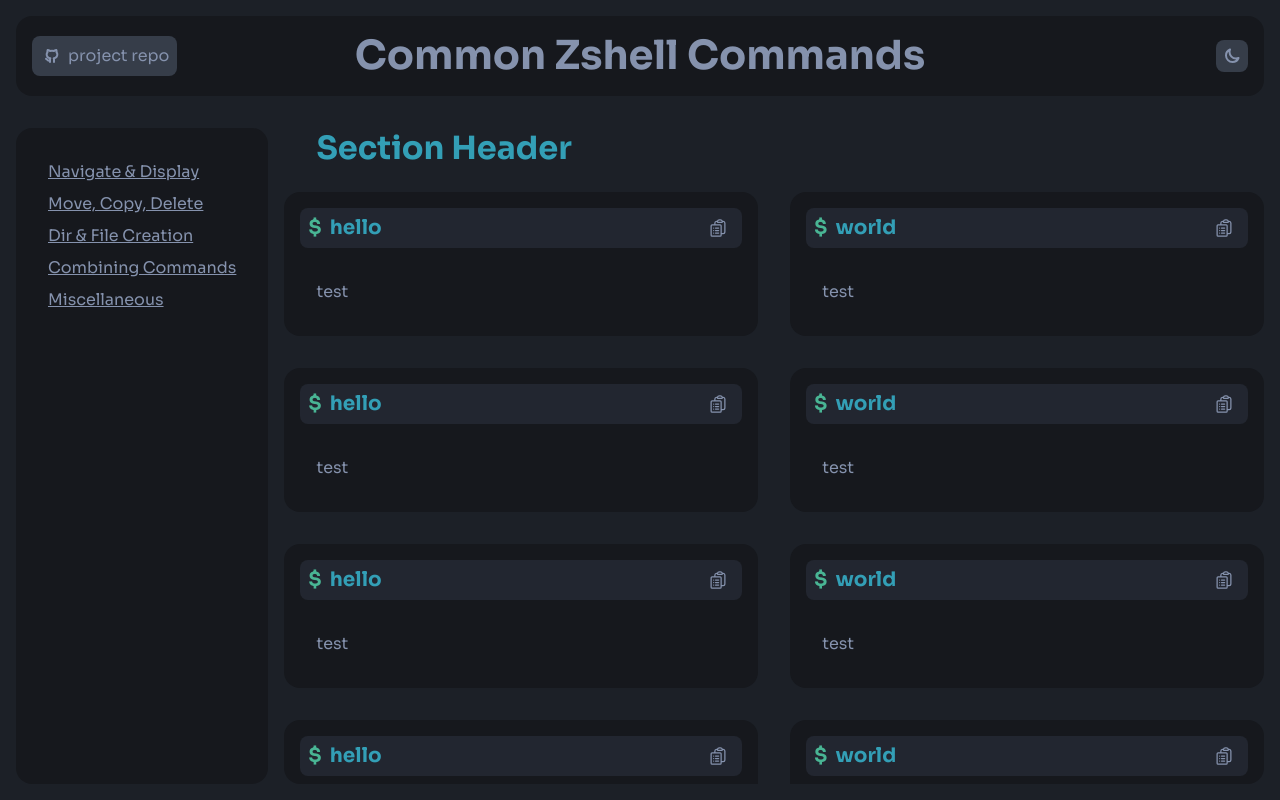
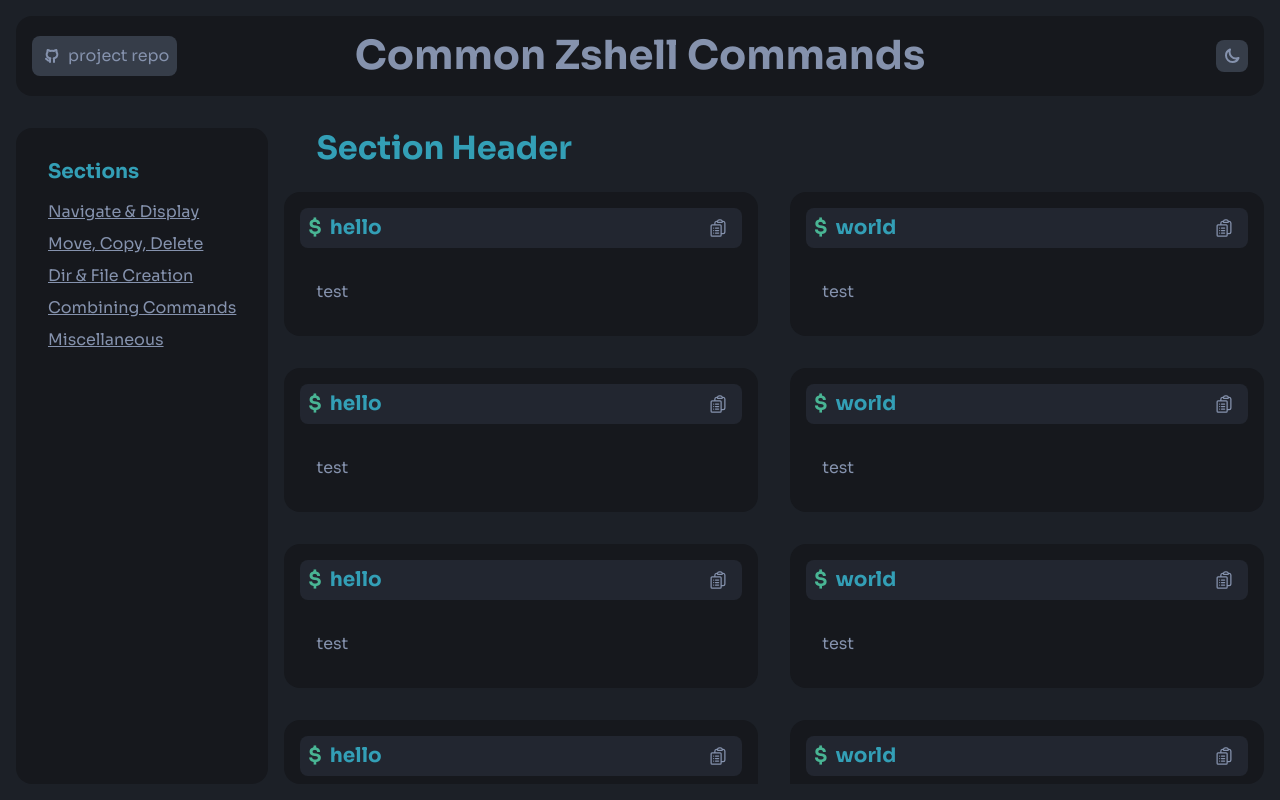
Before and after one commit to SoupCat-Py/zshcheatsheet, a React (Vite) app: page / in a window 1280 px wide. Built offline with nearby package versions, Linux system fonts and the light colour scheme.

Commit message:
added a header to aside and moved stuff

```diff
--- a/src/components/Aside.tsx
+++ b/src/components/Aside.tsx
@@ -1,11 +1,14 @@
 export default function Aside() {
     return (
-        <div className="d-flex flex-col bg-norm r1 p2 g05 color-text">
-            <a className="color-text size4" href="#section1">Navigate & Display</a>
-            <a className="color-text size4" href="#section2">Move, Copy, Delete</a>
-            <a className="color-text size4" href="#section3">Dir & File Creation</a>
-            <a className="color-text size4" href="#section4">Combining Commands</a>
-            <a className="color-text size4" href="#section5">Miscellaneous</a>
+        <div className="d-flex flex-col bg-norm r1 p2 g1">
+            <h3 className="h3 color-primary size3 padding0 margin0">Sections</h3>
+            <div className="d-flex flex-col bg-norm g05">
+                <a className="color-text size4" href="#section1">Navigate & Display</a>
+                <a className="color-text size4" href="#section2">Move, Copy, Delete</a>
+                <a className="color-text size4" href="#section3">Dir & File Creation</a>
+                <a className="color-text size4" href="#section4">Combining Commands</a>
+                <a className="color-text size4" href="#section5">Miscellaneous</a>
+            </div>
         </div>
     )
 }
```
